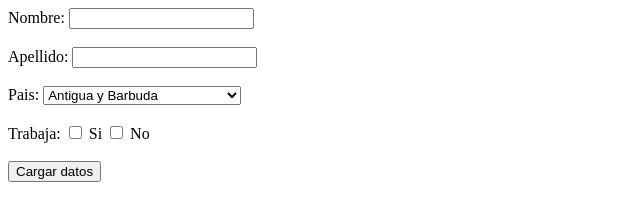
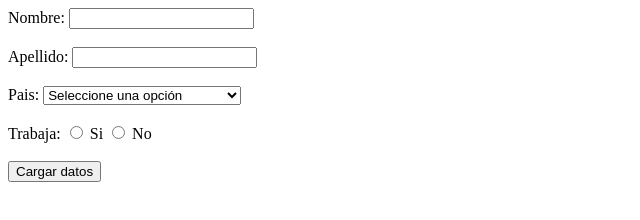
Before and after one commit to StefanoZach/MDPprograma, a plain HTML site: page Primer sitio/Primer formulario/index.html in a window 1280 px wide. Shown: the full height of the page, 0-640 px from the left. Drawn offline with Linux system fonts and the light colour scheme.

Commit message:
update 3

```diff
--- a/Primer sitio/Primer formulario/index.html
+++ b/Primer sitio/Primer formulario/index.html
@@ -20,7 +20,8 @@
             <br>
 
             Pais:
-            <select name="Paises" id="country">
+            <select name="Paises" id="country" required>
+                <option value="">Seleccione una opción</option>
                 <option value="1">Antigua y Barbuda</option>
                 <option value="2">Argentina</option>
                 <option value="3">Bahamas</option>
@@ -59,8 +60,8 @@
             <br>
 
             Trabaja:
-            <input type="checkbox" name="Trabajo" id="jobyes"> Si
-            <input type="checkbox" name="Trabajo" id="jobno"> No
+            <input type="radio" name="Trabajo" id="jobyes"> Si
+            <input type="radio" name="Trabajo" id="jobno"> No
             <br>
             <br>
 
```
